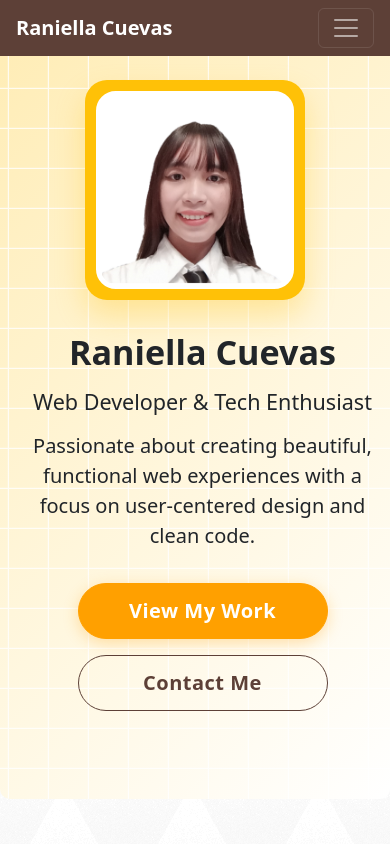
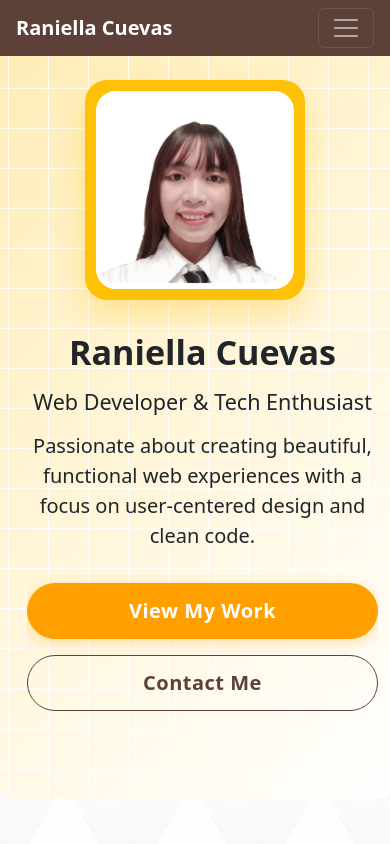
Before and after one commit to niellecuevas/my-portfolio, a React (Vite) app: page / in a window 390 px wide. Shown: the top 844 px of the page. Built offline with nearby package versions, Linux system fonts and the light colour scheme.

Commit message:
fixed extra margin on mobile view

```diff
--- a/src/index.css
+++ b/src/index.css
@@ -619,6 +619,10 @@ footer .container-fluid {
 
 /* Responsive adjustments */
 @media (max-width: 768px) {
+  * {
+    max-width: 100vw !important;
+    overflow-x: hidden !important;
+  }
   .modal-dialog {
     margin: 1rem auto;
   }
```
Also changed, not shown: src/App.jsx (line endings or trailing spaces).
